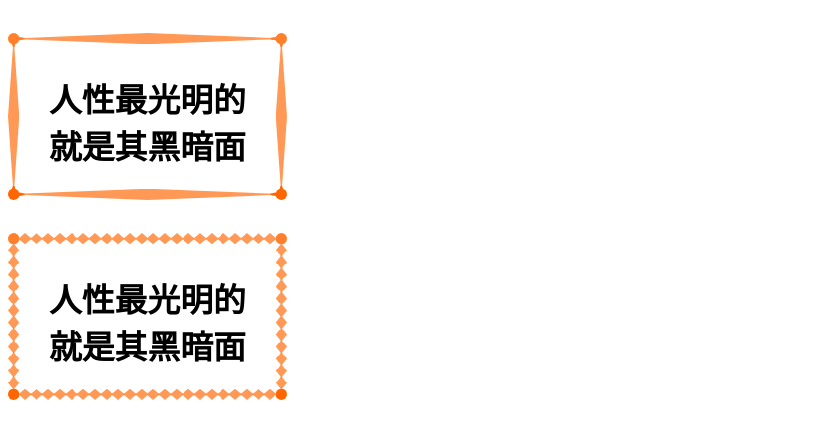
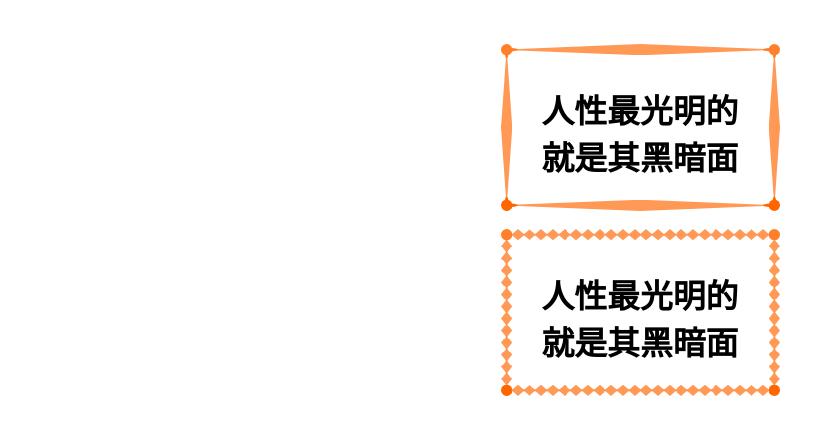
Before and after one commit to alan30412/portfolio, a website: page labs/lab5/iframe.html in a window 1280 px wide. Shown: the whole page, without its empty margins (0-835 px from the left). Drawn offline with Linux system fonts and the light colour scheme.

Commit message:
no message

```diff
--- a/labs/lab5/iframe.html
+++ b/labs/lab5/iframe.html
@@ -3,27 +3,32 @@
 <head>
 	<title></title>
 	<style type="text/css">
-			p {
-
-				padding: 30px;
+			div {
+			    margin:0px auto;
+			    padding: 30px;
 				font-size: 2.05em;
 				font-weight: bold;
 				width: 197px;
 				height: 85px;
-				border: 11px solid #ffffff;}
-			p.one {
+				border: 11px solid #ffffff;
+			}
+
+			div.one{
 				-moz-border-image: url("./svg_border.svg") 65 65 65 65 stretch;
 				-webkit-border-image: url("./svg_border.svg") 65 65 65 65    stretch;
 				border-image: url("./svg_border.svg") 65 65 65 65    stretch;}
-			p.two {
+			div.two {
 				-moz-border-image: url("./svg_border.svg") 65 65 65 65    round;
 				-webkit-border-image: url("./svg_border.svg") 65 65 65 65    round;
 				border-image: url("./svg_border.svg") 65 65 65 65   round;}
 		</style>
 </head>
 <body>
-	<p class="one">人性最光明的<br>就是其黑暗面</p>
-	<p class="two">人性最光明的<br>就是其黑暗面</p>
+	<br>
+	<br>
+	<div class="one">人性最光明的<br>就是其黑暗面</div>
+	<br>
+	<div class="two">人性最光明的<br>就是其黑暗面</div>
 
 </body>
 </html>
```
Also changed, not shown: index.html (+5 -2 lines).
